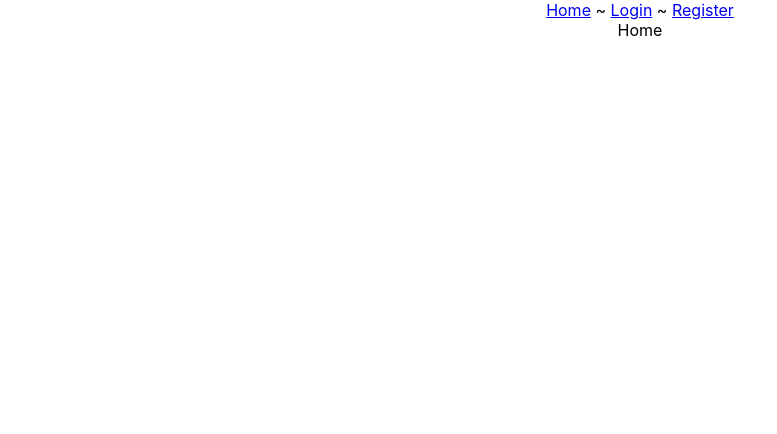
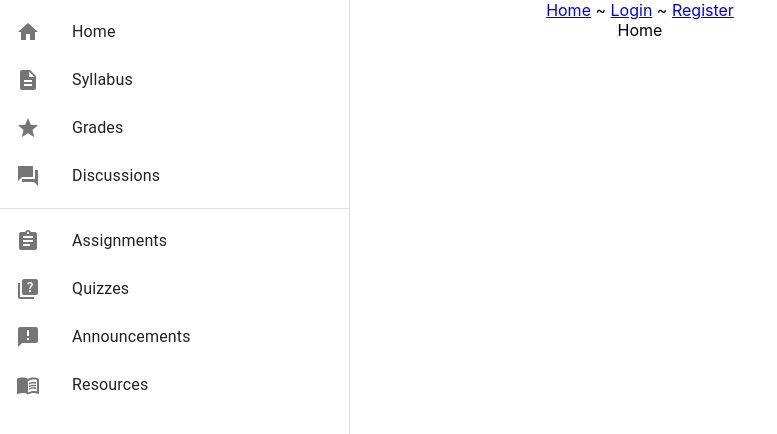
Before and after one commit to 2406-Ryan-Java-FS/project-2-frontend, a React (Create React App) app in the folder rev-learn/: page / in a window 1280 px wide. Shown: the top 434 px of the page, without its empty margins (0-777 px from the left). Built offline with nearby package versions, Linux system fonts and the light colour scheme.

Commit message:
Added the SideBar section

```diff
--- a/rev-learn/package.json
+++ b/rev-learn/package.json
@@ -3,6 +3,10 @@
   "version": "0.1.0",
   "private": true,
   "dependencies": {
+    "@emotion/react": "^11.13.0",
+    "@emotion/styled": "^11.13.0",
+    "@mui/icons-material": "^5.16.5",
+    "@mui/material": "^5.16.5",
     "@testing-library/jest-dom": "^5.17.0",
     "@testing-library/react": "^13.4.0",
     "@testing-library/user-event": "^13.5.0",
--- a/rev-learn/src/App.js
+++ b/rev-learn/src/App.js
@@ -1,16 +1,16 @@
-/// import logo from './logo.svg';
-//I'm removing al comments
 import './App.css';
 import {Route,Routes} from 'react-router-dom';
 import { BrowserRouter,Link } from 'react-router-dom';
 import HomeComponent from './components/HomeComponent';
 import Register from './components/Register';
 import Login from './components/Login';
+import SideBar from './pages/individual-course-student/course-side-bar';
 
 export default function App() {
   return (
     <div className="App">
       <BrowserRouter>
+      <SideBar />
         <nav id="navbar">
           <Link to="/">Home</Link>{" ~ "}
           <Link to="/login">Login</Link>{" ~ "}
--- a/rev-learn/src/pages/individual-course-student/course-side-bar.jsx
+++ b/rev-learn/src/pages/individual-course-student/course-side-bar.jsx
@@ -1 +1,131 @@
-// This is the side-bar
+import * as React from 'react';
+import Box from '@mui/material/Box';
+import Drawer from '@mui/material/Drawer';
+import List from '@mui/material/List';
+import Divider from '@mui/material/Divider';
+import ListItem from '@mui/material/ListItem';
+import ListItemButton from '@mui/material/ListItemButton';
+import ListItemIcon from '@mui/material/ListItemIcon';
+import ListItemText from '@mui/material/ListItemText';
+import HomeIcon from '@mui/icons-material/Home';
+import DescriptionIcon from '@mui/icons-material/Description';
+import GradeIcon from '@mui/icons-material/Grade';
+import ForumIcon from '@mui/icons-material/Forum';
+import AssignmentIcon from '@mui/icons-material/Assignment';
+import QuizIcon from '@mui/icons-material/Quiz';
+import AnnouncementIcon from '@mui/icons-material/Announcement';
+import MenuBookIcon from '@mui/icons-material/MenuBook';
+
+export default function SideBar() {
+  const drawerWidth = 350;
+
+  const menuItems1 = [
+    { text: 'Home', icon: <HomeIcon /> },
+    { text: 'Syllabus', icon: <DescriptionIcon /> },
+    { text: 'Grades', icon: <GradeIcon /> },
+    { text: 'Discussions', icon: <ForumIcon /> },
+  ];
+
+  const menuItems2 = [
+    { text: 'Assignments', icon: <AssignmentIcon /> },
+    { text: 'Quizzes', icon: <QuizIcon /> },
+    { text: 'Announcements', icon: <AnnouncementIcon /> },
+    { text: 'Resources', icon: <MenuBookIcon /> },
+  ];
+
+  const DrawerList= (
+    <Box sx={{ width: drawerWidth }} role="presentation">
+      <List>
+        {menuItems1.map((item, index) => (
+          <ListItem key={item.text} disablePadding>
+            <ListItemButton>
+              <ListItemIcon>
+                {item.icon}
+              </ListItemIcon>
+              <ListItemText primary={item.text} />
+            </ListItemButton>
+          </ListItem>
+        ))}
+      </List>
+      <Divider />
+      <List>
+        {menuItems2.map((item, index) => (
+          <ListItem key={item.text} disablePadding>
+            <ListItemButton>
+              <ListItemIcon>
+                {item.icon}
+              </ListItemIcon>
+              <ListItemText primary={item.text} />
+            </ListItemButton>
+          </ListItem>
+        ))}
+      </List>
+    </Box>
+  )
+
+  return (
+    <Drawer
+      sx={{
+        width: drawerWidth,
+        flexShrink: 0,
+        '& .MuiDrawer-paper': {
+          width: drawerWidth,
+          boxSizing: 'border-box',
+        },
+      }}
+      variant="permanent"
+      anchor="left"
+    >
+      {DrawerList}
+    </Drawer>
+  );
+
+
+
+//   const DrawerList = (
+//     <Box sx={{ width: drawerWidth }} role="presentation">
+//       <List>
+//         {['Home', 'Syllabus', 'Grades', 'Discussions'].map((text, index) => (
+//           <ListItem key={text} disablePadding>
+//             <ListItemButton>
+//               <ListItemIcon>
+//                 {index % 2 === 0 ? <InboxIcon /> : <MailIcon />}
+//               </ListItemIcon>
+//               <ListItemText primary={text} />
+//             </ListItemButton>
+//           </ListItem>
+//         ))}
+//       </List>
+//       <Divider />
+//       <List>
+//         {['Assignments', 'Quizzes', 'Announcements', 'Resources'].map((text, index) => (
+//           <ListItem key={text} disablePadding>
+//             <ListItemButton>
+//               <ListItemIcon>
+//                 {index % 2 === 0 ? <InboxIcon /> : <MailIcon />}
+//               </ListItemIcon>
+//               <ListItemText primary={text} />
+//             </ListItemButton>
+//           </ListItem>
+//         ))}
+//       </List>
+//     </Box>
+//   );
+
+//   return (
+//     <Drawer
+//       sx={{
+//         width: drawerWidth,
+//         flexShrink: 0,
+//         '& .MuiDrawer-paper': {
+//           width: drawerWidth,
+//           boxSizing: 'border-box',
+//         },
+//       }}
+//       variant="permanent"
+//       anchor="left"
+//     >
+//       {DrawerList}
+//     </Drawer>
+//   );
+}
```
Also changed, not shown: 1 other file (tests, documents, lock files or other folders).
